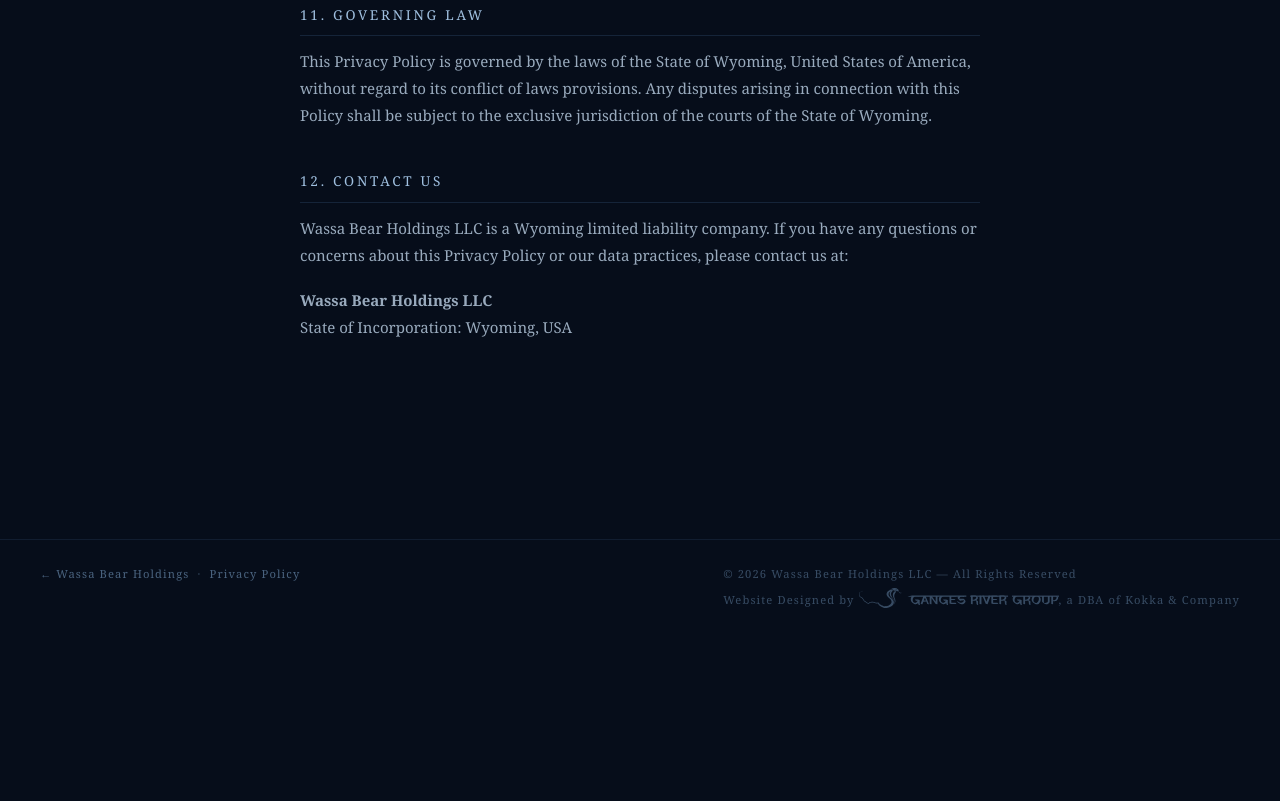
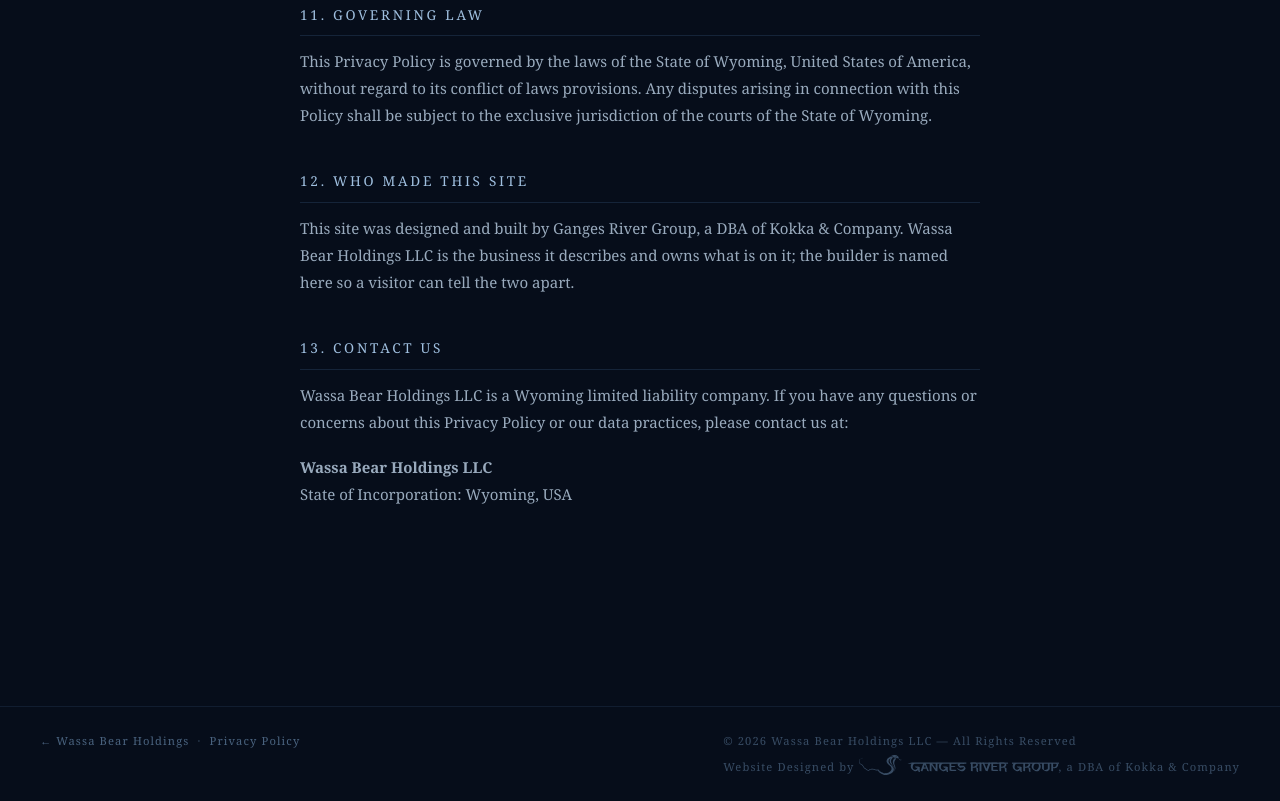
Before and after one commit to rustbeltdon/wassabearholdings-website, a plain HTML site: page privacy-policy.html in a window 1280 px wide. Shown: the part 2677-3478 px from the top of the page. Before the commit the page ends 3311 px from the top, so only its background shows below. Drawn offline with Linux system fonts and the light colour scheme.

Commit message:
Name the site's builder on the privacy policy page

```diff
--- a/privacy-policy.html
+++ b/privacy-policy.html
@@ -266,7 +266,14 @@
     exclusive jurisdiction of the courts of the State of Wyoming.
   </p>
 
-  <h3>12. Contact Us</h3>
+  <h3 id="who-made-this-site">12. Who Made This Site</h3>
+  <p>
+    This site was designed and built by Ganges River Group, a DBA of Kokka &amp; Company.
+    Wassa Bear Holdings LLC is the business it describes and owns what is on it; the
+    builder is named here so a visitor can tell the two apart.
+  </p>
+
+  <h3>13. Contact Us</h3>
   <p>
     Wassa Bear Holdings LLC is a Wyoming limited liability company. If you have
     any questions or concerns about this Privacy Policy or our data practices,
```
